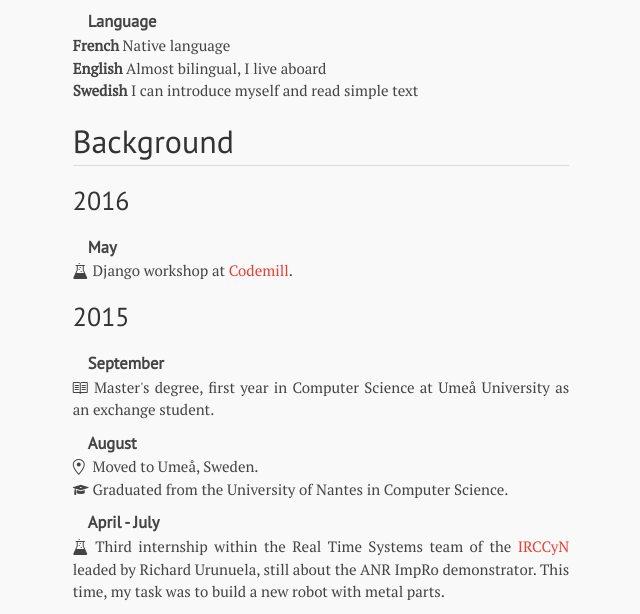
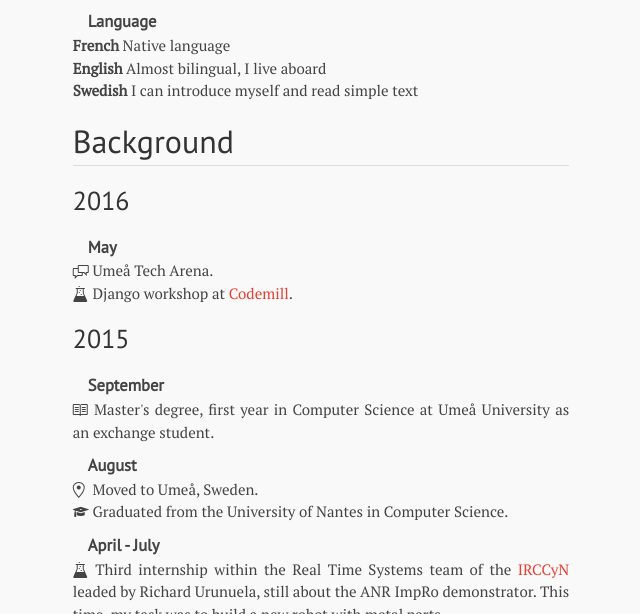
Before and after one commit to blasterbug/blasterbug.github.io, a Jekyll site: the page built from curriculum.md, in a window 1280 px wide and 900 px high, scrolled down 1175 px, cut to the strip 0-614 px from the top of the window. Shown: the whole strip, without its empty margins (404-1044 px from the left). Built offline with Jekyll 4.4.1, drawn with Linux system fonts in a browser that asks for light colours; some web fonts are replaced.

Commit message:
Umeå Tech Arena

```diff
--- a/curriculum.md
+++ b/curriculum.md
@@ -80,6 +80,10 @@ about: true
   <h3 id="cur-2016" >2016</h3>
   <dl>
     <dt>May</dt>
+    <dd>
+    <span class="octicon octicon-comment-discussion"></span>
+    Umeå Tech Arena.
+    </dd>
     <dd>
     <span class="octicon octicon-beaker"></span>
     Django workshop at <a href="http://www.codemill.se/" >Codemill</a>.
```
